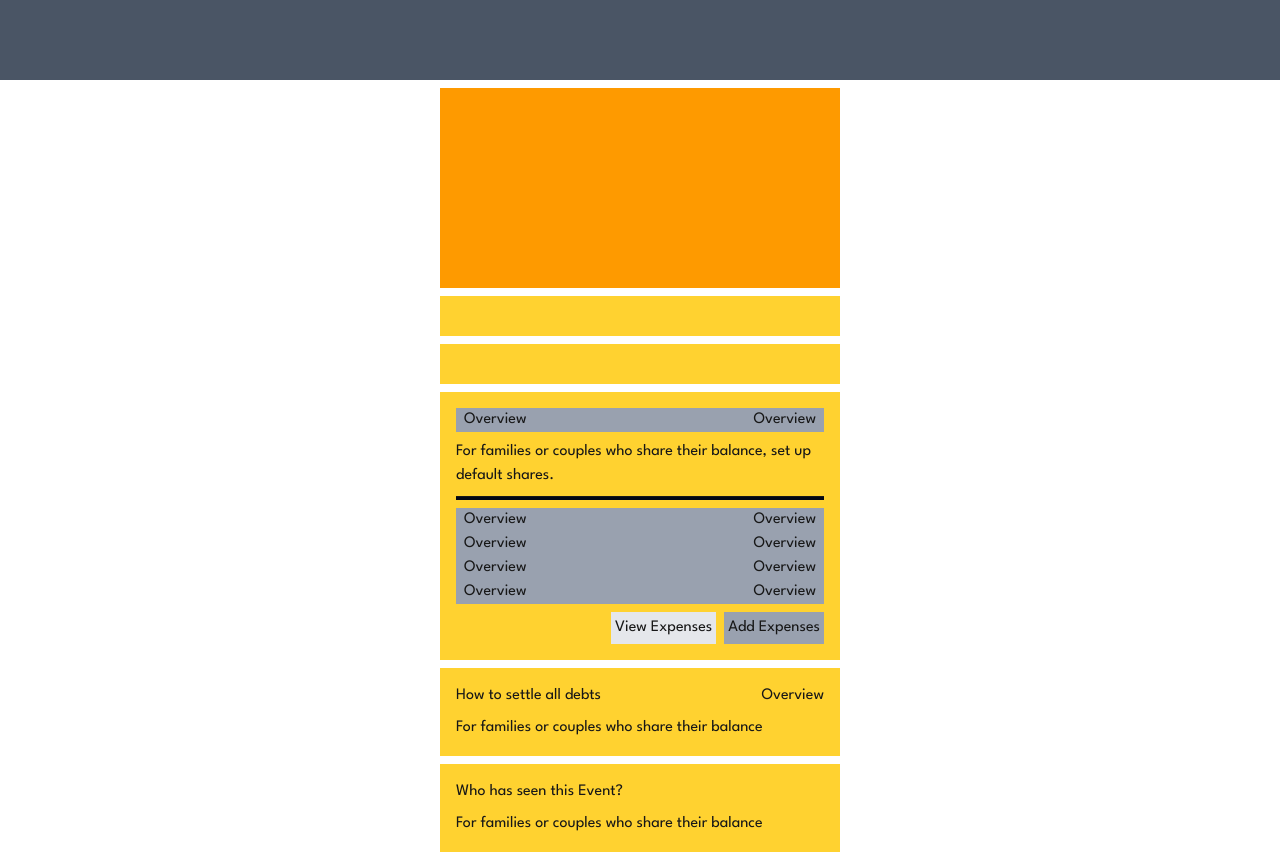
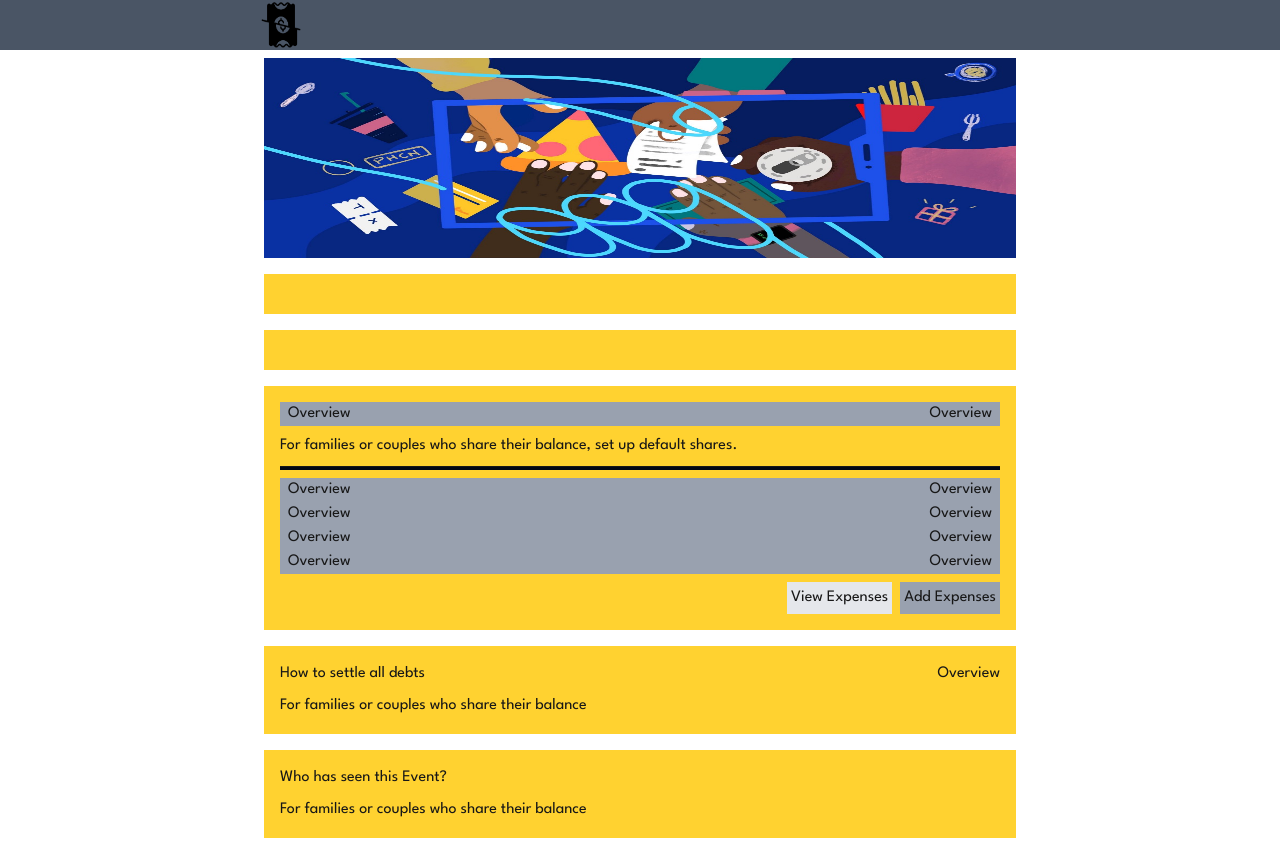
Before and after one commit to Vimalkanthkkkkk/nextjs_Splity-app, a Next.js app: page /1 in a window 1280 px wide. Built offline with nearby package versions, Linux system fonts and the light colour scheme.

Commit message:
changed the layout

```diff
--- a/app/[slug]/page.tsx
+++ b/app/[slug]/page.tsx
@@ -1,13 +1,29 @@
+import Image from "next/image";
 
 export default async function EventsMainPage({params}: {params: Promise<{ slug: string }>}){
     const { slug } = await params
     return(
-        <div className="flex pb-2 flex-1 gap-2 flex-col justify-between bg-white overflow-y-scroll">
-            <div className="bg-gray-600 grid grid-cols-8 grid-rows-1 w-full h-20"></div>
-            <div className="bg-amber-500 w-100 h-50 self-center"></div>
-            <div className="bg-amber-300 w-100 h-10 self-center"></div>
-            <div className="bg-amber-300 w-100 h-10 self-center"></div>
-            <div className="bg-amber-300 gap-2 flex flex-col w-100 h-fit self-center p-4">
+        <div className="flex pb-2 flex-1 gap-2 flex-col shrink w-auto h-auto justify-between bg-white overflow-y-scroll">
+            <nav role="navigation" className="bg-gray-600 w-full">
+                <div className="mx-auto w-3xl ">
+                    <Image
+                        width={0} height={0}
+                        style={{ width: '50px', height: '50px' }}
+                        className="self-center col-start-2 col-end-3"
+                        preload
+                        loading="eager"
+                        src="/noun_bill_5997839_@700.png"
+                        alt="Splity logo"
+                    />
+                </div>
+            </nav>
+            <div className="w-full max-w-3xl mx-auto px-2 flex flex-1 flex-col gap-4 shrink">
+                <div className="bg-amber-500 w-full h-50 self-center relative ">
+                    <Image width={0} height={0} sizes="100vw" style={{ width: "100%", height: '100%' , objectFit: "fill" }} className="items-start" preload loading="eager" src="/split.jpeg" alt="Splity logo" />
+                </div>
+                <div className="bg-amber-300 w-full h-10 self-center"></div>
+                <div className="bg-amber-300 w-full h-10 self-center"></div>
+                <div className="bg-amber-300 gap-2 flex flex-col w-full h-fit self-center p-4">
                     <div className="flex flex-1 bg-gray-400 items-center justify-between">
                         <span className="pl-2 ">Overview</span>
                         <span className="pr-2">Overview</span>
@@ -37,19 +53,21 @@ export default async function EventsMainPage({params}: {params: Promise<{ slug:
                         <button type="submit" className="bg-gray-400 p-1">Add Expenses</button>
                     </div>
                 </div>
-            <div className="bg-amber-300 gap-2 flex flex-col w-100 h-fit self-center p-4">
+                <div className="bg-amber-300 gap-2 flex flex-col w-full h-fit self-center p-4">
                         <div className="flex flex-1 items-center justify-between">
                             <span className="">How to settle all debts</span>
                             <span className="">Overview</span>
                         </div>
                     <span>For families or couples who share their balance</span>
                 </div>
-            <div className="bg-amber-300 gap-2 flex flex-col w-100 h-fit self-center p-4">
+                <div className="bg-amber-300 gap-2 flex flex-col w-full h-fit self-center p-4">
                         <div className="flex flex-1 items-center justify-between">
                             <span className="">Who has seen this Event?</span>
                         </div>
                     <span>For families or couples who share their balance</span>
                 </div>
             </div>
+
+        </div>
     );
 }
```
Lines whose indentation alone changed are shown as unchanged.
